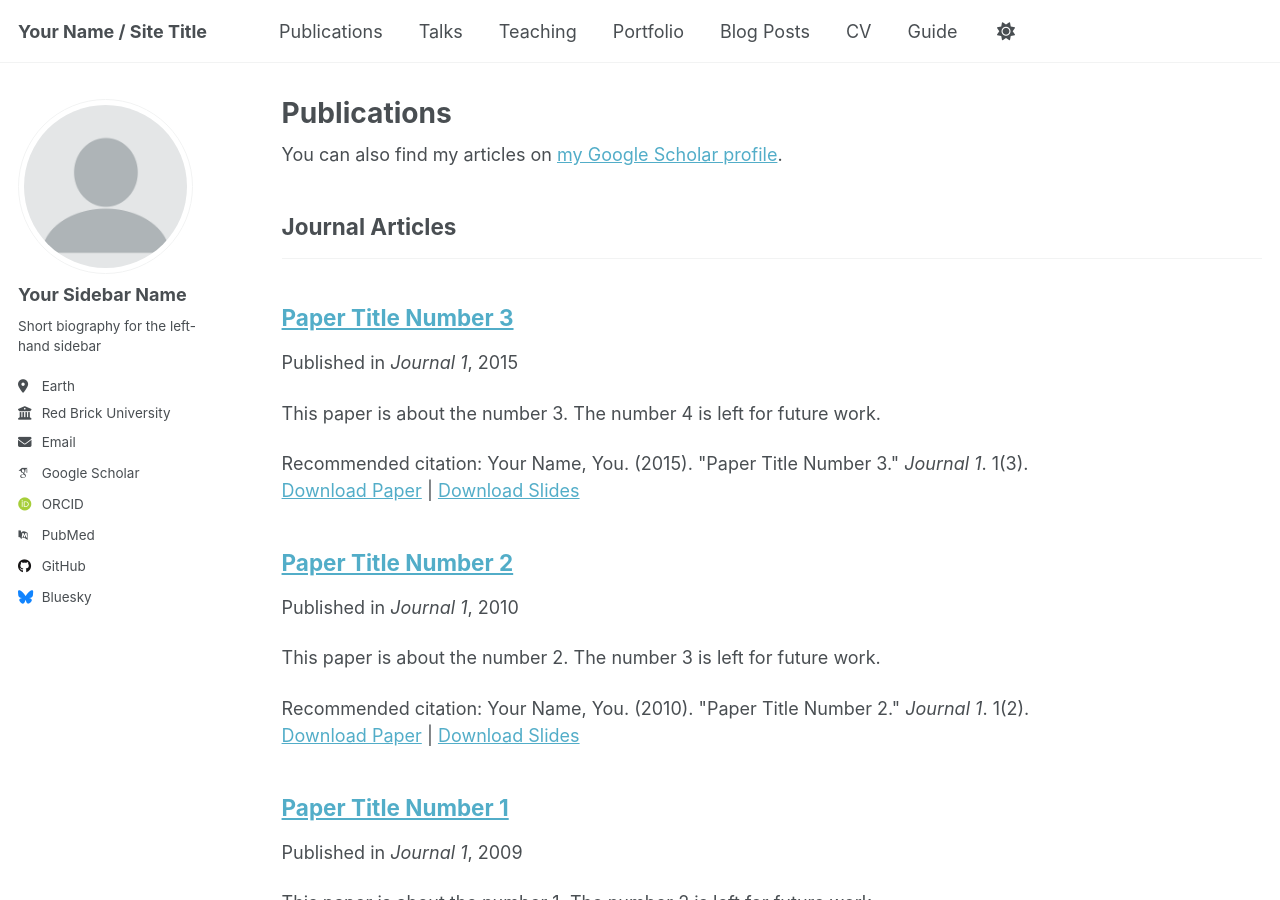
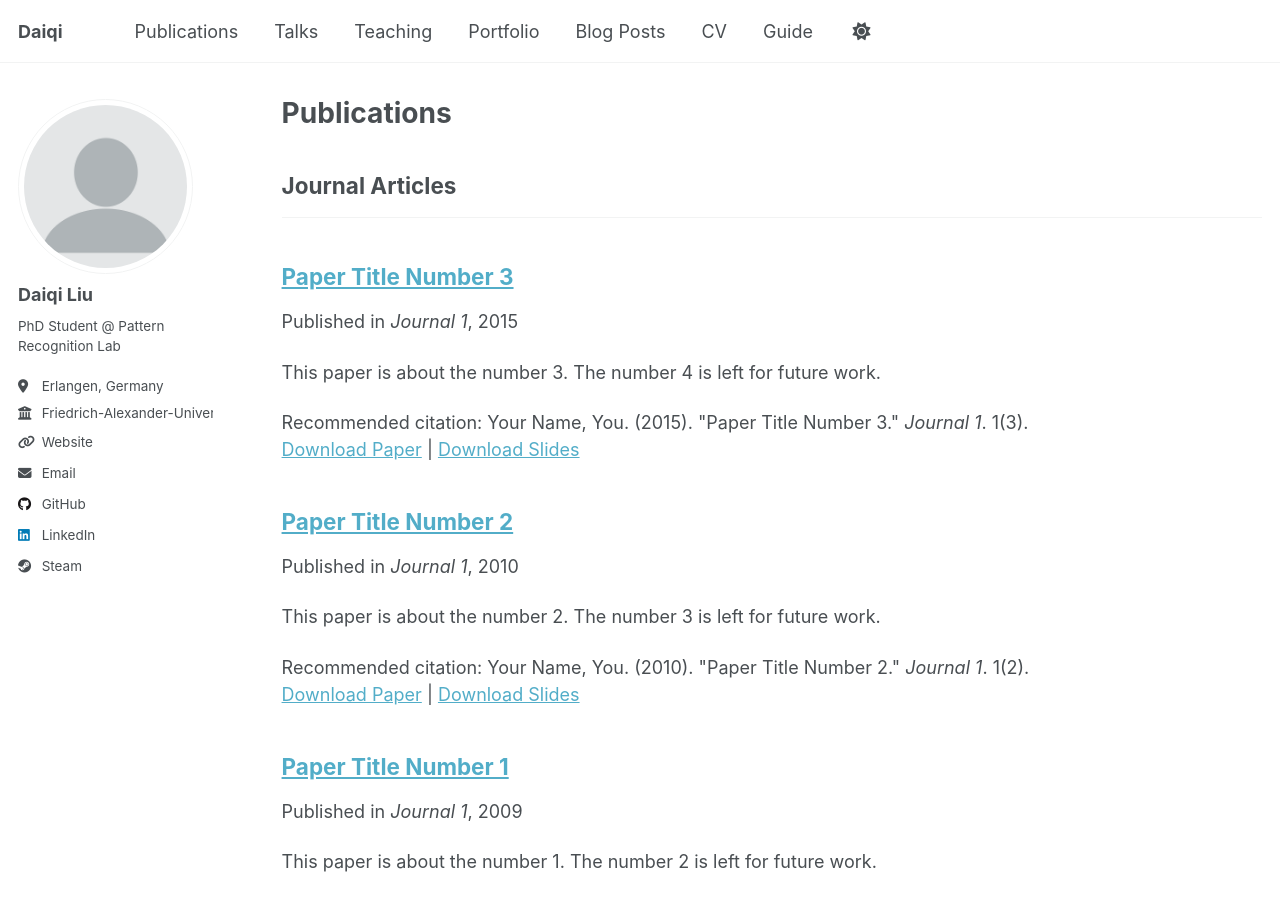
Before and after one commit to daiqi76/daiqi76.github.io, a Jekyll site: the page built from _pages/publications.html, in a window 1280 px wide and 900 px high. Built offline with Jekyll 4.4.1, drawn with Linux system fonts in a browser that asks for light colours; some web fonts are replaced; a script that is not in the unit is left out; some of the changed text lies outside the part shown.

Commit message:
Update personal information in _config.yml

```diff
--- a/_config.yml
+++ b/_config.yml
@@ -9,14 +9,14 @@
 # Basic Site Settings
 locale                   : "en-US"
 site_theme               : "default" # Currently available options are "default", "air"
-title                    : "Your Name / Site Title"
+title                    : "Daiqi"
 title_separator          : "-"
-name                     : &name "Your Name"
-description              : &description "Your Name's academic portfolio"   # Update this with a general description of your site, this is the default if not overridden by a page
-url                      : https://academicpages.github.io # The base hostname & protocol for your site e.g. "https://[your GitHub username].github.io",
+name                     : &name "Daiqi Liu"
+description              : &description "Daiqi's academic portfolio"   # Update this with a general description of your site, this is the default if not overridden by a page
+url                      : https://daiqi76.github.io # The base hostname & protocol for your site e.g. "https://[your GitHub username].github.io",
                                                            # or if you already have some other page hosted on Github then use "https://[your GitHub username].github.io/[Your Repo Name]"
 baseurl                  : "" # the subpath of your site, e.g. "/blog"
-repository               : "academicpages/academicpages.github.io"
+repository               : "daiqi76/daiqi76.github.io"
 
 # Site Author - The following control what appear as part of the author content on the side bar.
 #               If a field is blank the icon and link will not appear, otherwise it will be shown.
@@ -24,65 +24,21 @@ repository               : "academicpages/academicpages.github.io"
 author:
   # Biographic information
   avatar           : "profile.png"
-  name             : "Your Sidebar Name"
-  pronouns         : # example: "she/her"
-  bio              : "Short biography for the left-hand sidebar"
-  location         : "Earth"
-  employer         : "Red Brick University"
-  uri              : # URL
-  email            : "none@example.org"
+  name             : "Daiqi Liu"
 
-  # Academic websites
-  academia         : # URL
-  arxiv            : # URL - Update with the correct link to your profile
-  googlescholar    : "https://scholar.google.com/citations?user=PS_CX0AAAAAJ"
-  inspire-hep      : # URL
-  impactstory      : # URL
-  orcid            : "https://orcid.org/yourorcidurl"
-  semantic         : # URL
-  pubmed           : "https://www.ncbi.nlm.nih.gov/pubmed/?term=john+snow"
-  researchgate     : # URL
-  scopus           : # URL
+  bio              : "PhD Student @ Pattern Recognition Lab"
+  location         : "Erlangen, Germany"
+  employer         : "Friedrich-Alexander-Universität Erlangen-Nürnberg"
+  uri              : "https://lme.tf.fau.de/person/daliu"
+  email            : "daiqi.deutschfau.liu@fau.de"
 
-  # Repositories and software development
-  bitbucket        : # Username - Update with your username on the site
-  codepen          : # Username
-  dribbble         : # Username
-  github           : "academicpages"
-  kaggle           : # Username
-  stackoverflow    : # User number or user number and name (i.e., use "1" or "1/jeff-atwood")
+  github           : "daiqi76"
+  linkedin         : "Daiqi Liu"
+  steam            : "https://steamcommunity.com/profiles/76561198983083563/"
 
-  # Social media
-  artstation       : # Username
-  bluesky          : "bsky.app" # Replace this with you Bluesky username
-  facebook         : # Username
-  flickr           : # Username
-  foursquare       : # Username
-  goodreads        : # Username
-  google_plus      : # Username
-  keybase          : # Username
-  instagram        : # Username
-  lastfm           : # Username
-  linkedin         : # Username
-  mastodon         : # URL
-  medium           : # URL
-  pinterest        : # Username
-  soundcloud       : # Username
-  steam            : # Username
-  telegram         : # URL
-  tumblr           : # Username
-  twitter          : # Username for X / Twitter
-  vine             : # Username
-  weibo            : # Username
-  wikipedia        : # Username
-  xing             : # Username
-  youtube          : # Username
-  zhihu            : # Username
 
 # Publication Category - The following the list of publication categories and their headings
 publication_category:
-  books:
-    title: 'Books'
   manuscripts:
     title: 'Journal Articles'
   conferences:
```
